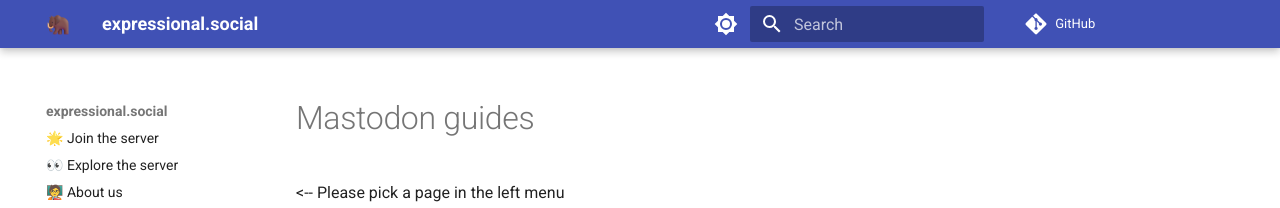
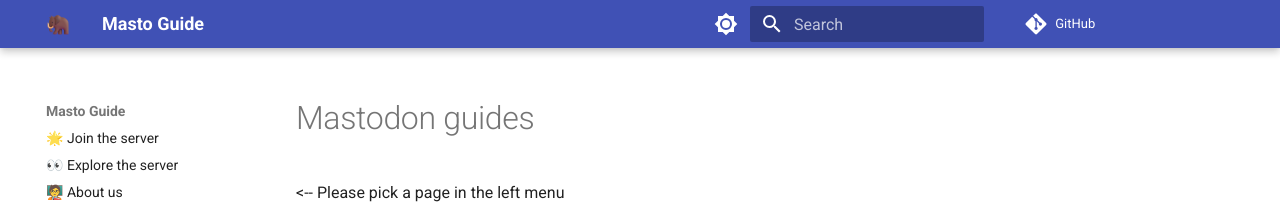
Before and after one commit to jippi/masto-guide, an MkDocs documentation site: the page built from docs/guide/index.md, in a window 1280 px wide. Shown: the top 208 px of the page. Built offline with MkDocs 1.6.1 and Material for MkDocs 9.7.7, drawn with Linux system fonts in a browser that asks for light colours; comment, search, counter and statistics services are not loaded.

Commit message:
update site config
Signed-off-by: Christian Winther <jippignu@gmail.com>

```diff
--- a/mkdocs.yml
+++ b/mkdocs.yml
@@ -1,9 +1,9 @@
-site_name: expressional.social
+site_name: Masto Guide
 repo_url: https://github.com/jippi/masto-guide
 edit_uri: blob/main/docs/
 site_description: "expressional.social is a Mastodon server hosted in Denmark"
 site_author: "Jippi"
-site_url: https://expressional.social/docs
+site_url: https://guide.toot.as/
 
 plugins:
   - social
```
